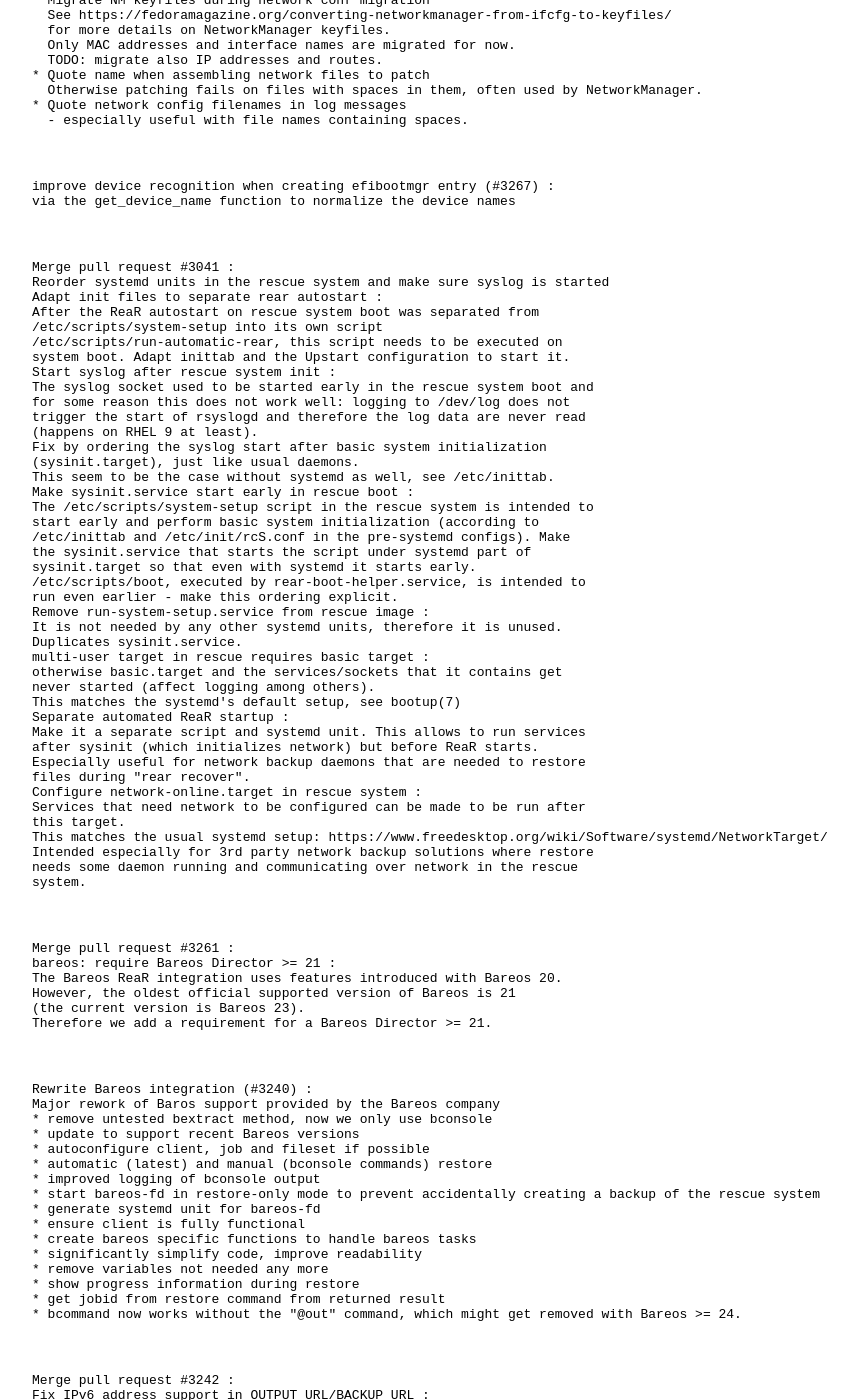
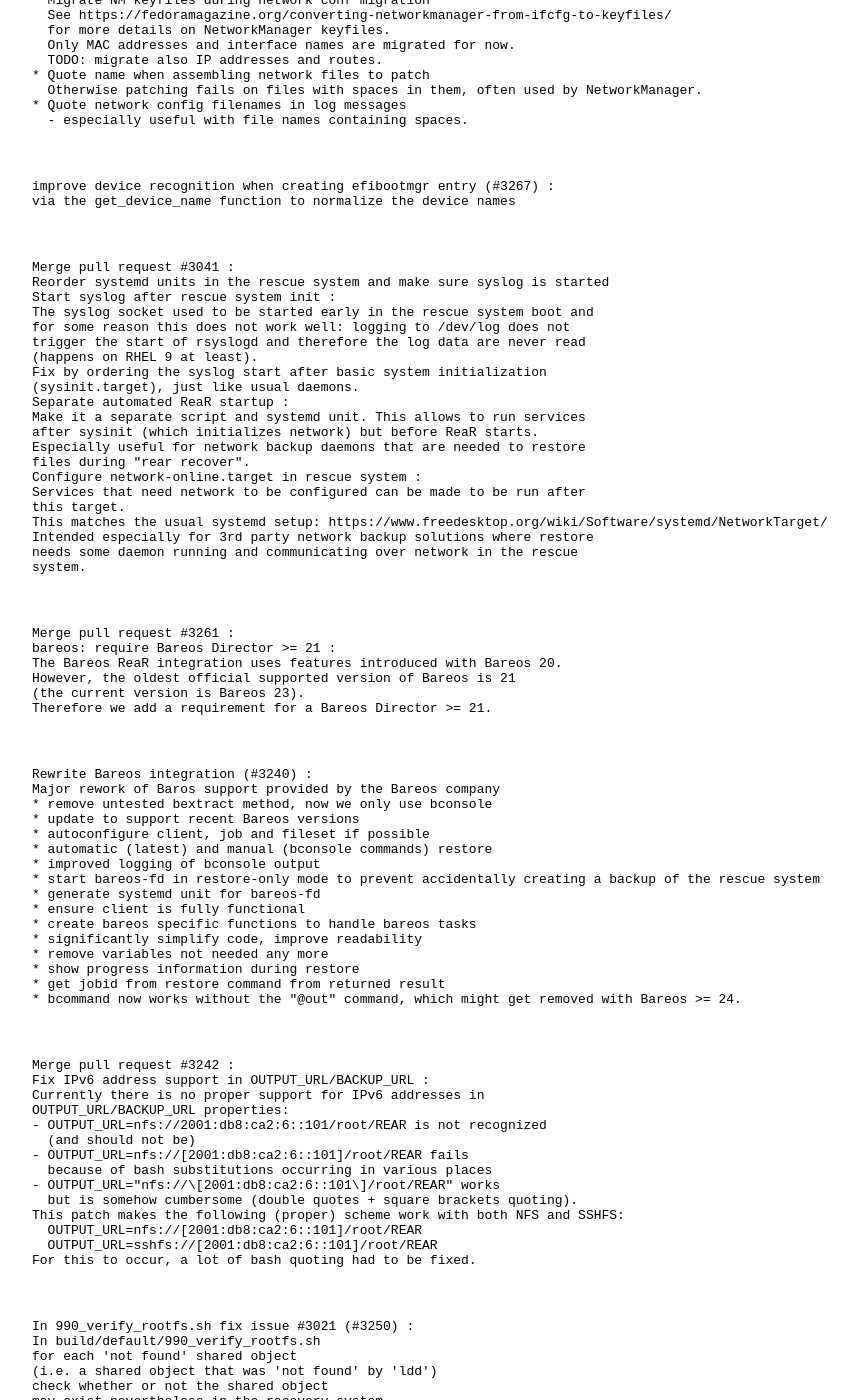
Before and after one commit to rear/rear.github.com, a Jekyll site: the page built from documentation/release-notes-2-8.md, in a window 1280 px wide and 1400 px high, scrolled down 8464 px. Shown: the whole window, without its empty margins (154-1011 px from the left). Built offline with Jekyll 4.4.1, drawn with Linux system fonts in a browser that asks for light colours.

Commit message:
Improve (shorten) the description of a huge change

````diff
--- a/documentation/release-notes-2-8.md
+++ b/documentation/release-notes-2-8.md
@@ -513,11 +513,6 @@
 ```
 Merge pull request #3041 :
 Reorder systemd units in the rescue system and make sure syslog is started
-Adapt init files to separate rear autostart :
-After the ReaR autostart on rescue system boot was separated from
-/etc/scripts/system-setup into its own script
-/etc/scripts/run-automatic-rear, this script needs to be executed on
-system boot. Adapt inittab and the Upstart configuration to start it.
 Start syslog after rescue system init :
 The syslog socket used to be started early in the rescue system boot and
 for some reason this does not work well: logging to /dev/log does not
@@ -525,22 +520,6 @@
 (happens on RHEL 9 at least).
 Fix by ordering the syslog start after basic system initialization
 (sysinit.target), just like usual daemons.
-This seem to be the case without systemd as well, see /etc/inittab.
-Make sysinit.service start early in rescue boot :
-The /etc/scripts/system-setup script in the rescue system is intended to
-start early and perform basic system initialization (according to
-/etc/inittab and /etc/init/rcS.conf in the pre-systemd configs). Make
-the sysinit.service that starts the script under systemd part of
-sysinit.target so that even with systemd it starts early.
-/etc/scripts/boot, executed by rear-boot-helper.service, is intended to
-run even earlier - make this ordering explicit.
-Remove run-system-setup.service from rescue image :
-It is not needed by any other systemd units, therefore it is unused.
-Duplicates sysinit.service.
-multi-user target in rescue requires basic target :
-otherwise basic.target and the services/sockets that it contains get
-never started (affect logging among others).
-This matches the systemd's default setup, see bootup(7)
 Separate automated ReaR startup :
 Make it a separate script and systemd unit. This allows to run services
 after sysinit (which initializes network) but before ReaR starts.
````
